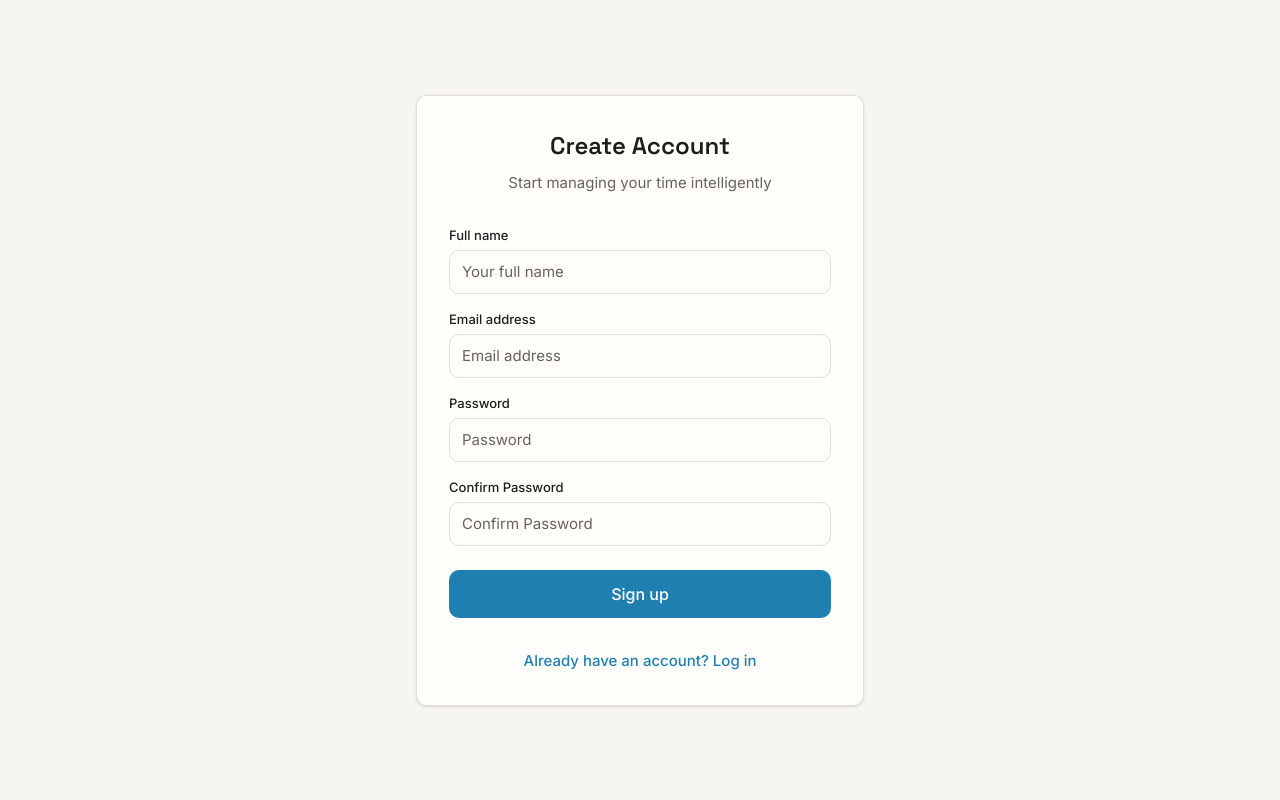
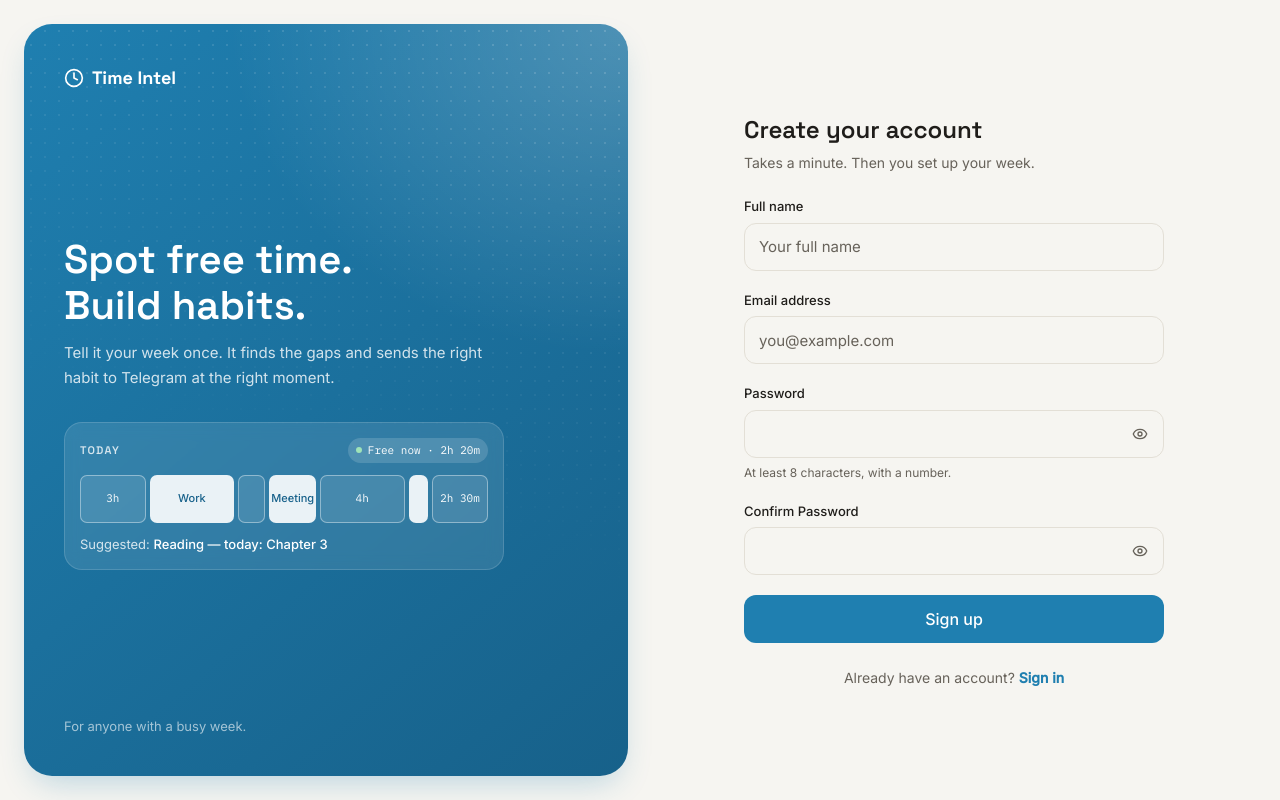
Before and after one commit to ismaeeeelshaikh/Smart-Habit-Tracker, a React (Vite) app in the folder frontend/: page /signup in a window 1280 px wide. Built offline with nearby package versions, Linux system fonts and the light colour scheme; no server answers.

Commit message:
sign up and sign in page fixed

```diff
--- /dev/null
+++ b/frontend/src/components/auth/AuthLayout.tsx
@@ -0,0 +1,110 @@
+import { useState } from 'react';
+import type { InputHTMLAttributes, ReactNode } from 'react';
+import { Clock, Eye, EyeOff } from 'lucide-react';
+
+export const authInput =
+    'block w-full h-12 rounded-[12px] border border-[var(--color-border)] bg-[var(--color-bg)] px-3.5 text-[15px] text-[var(--color-ink)] placeholder:text-[var(--color-ink-muted)] transition-colors focus-visible:outline-none focus-visible:border-[var(--color-free)] focus-visible:ring-[3px] focus-visible:ring-[var(--color-free-tint)]';
+
+export const authLabel = 'block text-[13px] font-medium text-[var(--color-ink)] mb-1.5';
+
+/** A password field with a show / hide toggle, so a typo can be caught on a phone. */
+export const PasswordInput = (props: InputHTMLAttributes<HTMLInputElement>) => {
+    const [visible, setVisible] = useState(false);
+    return (
+        <div className="relative">
+            <input {...props} type={visible ? 'text' : 'password'} className={`${authInput} pr-12`} />
+            <button
+                type="button"
+                onClick={() => setVisible((v) => !v)}
+                aria-label={visible ? 'Hide password' : 'Show password'}
+                aria-pressed={visible}
+                className="absolute inset-y-0 right-1 my-auto grid h-10 w-10 place-items-center rounded-[10px] text-[var(--color-ink-muted)] hover:text-[var(--color-ink)] focus-visible:outline-none focus-visible:ring-2 focus-visible:ring-[var(--color-free)]"
+            >
+                {visible ? <EyeOff aria-hidden="true" className="h-4 w-4" /> : <Eye aria-hidden="true" className="h-4 w-4" />}
+            </button>
+        </div>
+    );
+};
+
+/** A day at a glance, drawn the way the app draws it: busy solid, free open. */
+const MiniDay = () => {
+    const segments: { kind: 'busy' | 'free'; grow: number; label?: string }[] = [
+        { kind: 'free', grow: 3, label: '3h' },
+        { kind: 'busy', grow: 4, label: 'Work' },
+        { kind: 'free', grow: 1 },
+        { kind: 'busy', grow: 2, label: 'Meeting' },
+        { kind: 'free', grow: 4, label: '4h' },
+        { kind: 'busy', grow: 0.6 },
+        { kind: 'free', grow: 2.5, label: '2h 30m' },
+    ];
+    return (
+        <div aria-hidden="true" className="rounded-[18px] bg-white/10 p-4 ring-1 ring-inset ring-white/15 backdrop-blur-sm">
+            <div className="flex items-center justify-between">
+                <span className="font-display text-[11px] font-semibold uppercase tracking-[0.12em] text-white/80">Today</span>
+                <span className="inline-flex items-center gap-1.5 rounded-full bg-white/15 px-2 py-1 font-mono text-[11px] text-white">
+                    <span className="h-1.5 w-1.5 rounded-full bg-[#9FE3B8]" />
+                    Free now · 2h 20m
+                </span>
+            </div>
+            <div className="mt-3 flex h-12 gap-1">
+                {segments.map((s, i) => (
+                    <span
+                        key={i}
+                        style={{ flexGrow: s.grow }}
+                        className={
+                            s.kind === 'busy'
+                                ? 'grid basis-0 place-items-center overflow-hidden rounded-[7px] bg-white/90 px-1 text-[11px] font-medium text-[var(--color-hero-to)]'
+                                : 'grid basis-0 place-items-center overflow-hidden rounded-[7px] bg-white/10 px-1 font-mono text-[11px] text-white ring-1 ring-inset ring-white/40'
+                        }
+                    >
+                        <span className="truncate">{s.label}</span>
+                    </span>
+                ))}
+            </div>
+            <p className="mt-3 text-[13px] text-white/80">
+                Suggested: <span className="font-medium text-white">Reading — today: Chapter 3</span>
+            </p>
+        </div>
+    );
+};
+
+const Wordmark = () => (
+    <span className="inline-flex items-center gap-2 font-display text-[18px] font-bold text-white">
+        <Clock className="h-5 w-5" aria-hidden="true" />
+        Time Intel
+    </span>
+);
+
+/**
+ * The frame for sign in and sign up: the product's promise on one side (on top
+ * on a phone), the form on the other.
+ */
+export const AuthLayout = ({ title, subtitle, children }: { title: string; subtitle: string; children: ReactNode }) => (
+    <div className="min-h-screen bg-[var(--color-bg)] lg:grid lg:grid-cols-[minmax(0,1fr)_minmax(0,1fr)] lg:gap-6 lg:p-6">
+        {/* Brand: a strip on phones, a full panel on wide screens. */}
+        <aside className="hero-surface rounded-b-[28px] px-5 pb-16 pt-8 lg:flex lg:flex-col lg:justify-between lg:rounded-[28px] lg:p-10">
+            <Wordmark />
+            <div className="mt-6 max-w-[440px] lg:mt-0">
+                <h1 className="font-display text-[28px] font-semibold leading-[1.15] text-balance lg:text-[40px]">
+                    Spot free time. Build habits.
+                </h1>
+                <p className="mt-3 text-[15px] leading-relaxed text-white/80">
+                    Tell it your week once. It finds the gaps and sends the right habit to Telegram at the right
+                    moment.
+                </p>
+                <div className="mt-8 hidden lg:block">
+                    <MiniDay />
+                </div>
+            </div>
+            <p className="hidden text-[13px] text-white/60 lg:block">For anyone with a busy week.</p>
+        </aside>
+
+        <main className="-mt-10 px-4 pb-10 lg:mt-0 lg:grid lg:place-items-center lg:p-0">
+            <div className="mx-auto w-full max-w-[420px] rounded-[20px] border border-[var(--color-border)] bg-[var(--color-surface)] p-5 shadow-[0_10px_30px_-18px_rgb(0_0_0/0.35)] sm:p-7 lg:border-0 lg:bg-transparent lg:p-0 lg:shadow-none">
+                <h2 className="font-display text-[24px] font-semibold text-[var(--color-ink)]">{title}</h2>
+                <p className="mt-1 text-[14px] text-[var(--color-ink-muted)]">{subtitle}</p>
+                <div className="mt-6">{children}</div>
+            </div>
+        </main>
+    </div>
+);
--- a/frontend/src/components/goals/SuggestGoals.tsx
+++ b/frontend/src/components/goals/SuggestGoals.tsx
@@ -86,7 +86,7 @@ export const SuggestGoals: React.FC<SuggestGoalsProps> = ({ onAdd }) => {
                 autoComplete="off"
                 value={about}
                 onChange={(e) => setAbout(e.target.value)}
-                placeholder="Optional: final year IT student, placements coming up, want to stay fit…"
+                placeholder="Optional: a little about you — busy job, want to read more, stay fit…"
                 rows={2}
                 maxLength={500}
                 className="w-full rounded-[12px] border border-[var(--color-border)] bg-[var(--color-bg)] px-3 py-2.5 text-[15px] leading-relaxed text-[var(--color-ink)] placeholder-[var(--color-ink-muted)] outline-none focus-visible:border-[var(--color-free)] focus-visible:ring-[3px] focus-visible:ring-[var(--color-free-tint)]"
--- a/frontend/src/components/schedule/QuietDays.tsx
+++ b/frontend/src/components/schedule/QuietDays.tsx
@@ -147,7 +147,7 @@ export const QuietDays: React.FC<QuietDaysProps> = ({ quietDays, onChangeQuietDa
                 <div>
                     <h2 className="font-display font-semibold text-[17px] leading-tight text-[var(--color-ink)]">Quiet days</h2>
                     <p className="text-[13px] text-[var(--color-ink-muted)] mt-1 leading-snug">
-                        No lecture warnings and no suggestions on these days. Reminders you set yourself still
+                        No schedule warnings and no suggestions on these days. Reminders you set yourself still
                         arrive.
                     </p>
                 </div>
--- a/frontend/src/components/schedule/ScheduleForm.tsx
+++ b/frontend/src/components/schedule/ScheduleForm.tsx
@@ -106,7 +106,7 @@ export const ScheduleForm: React.FC<ScheduleFormProps> = ({
         <form onSubmit={handleSubmit} className="flex flex-col gap-4 p-4 border border-border bg-card rounded-lg mt-2">
             <div className="flex flex-col gap-1.5">
                 <label className="text-sm font-medium text-foreground" htmlFor="block-label">
-                    {isWholeDay ? 'What is this day? (e.g. Diwali, Rest day)' : 'Label (e.g. College, Gym)'}
+                    {isWholeDay ? 'What is this day? (e.g. Diwali, Rest day)' : 'Label (e.g. Work, Gym)'}
                 </label>
                 <Input
                     id="block-label"
--- a/frontend/src/pages/Login.tsx
+++ b/frontend/src/pages/Login.tsx
@@ -2,6 +2,7 @@ import React, { useState } from 'react';
 import { useNavigate, Link } from 'react-router-dom';
 import { useAuth } from '../contexts/AuthContext';
 import { Button } from '../components/ui/Button';
+import { AuthLayout, PasswordInput, authInput, authLabel } from '../components/auth/AuthLayout';
 import { apiUrl } from '../api';
 
 export const Login: React.FC = () => {
@@ -41,61 +42,54 @@ export const Login: React.FC = () => {
     };
 
     return (
-        <div className="flex min-h-screen items-center justify-center bg-[var(--color-bg)] p-4">
-            <div className="w-full max-w-md space-y-8 rounded-[10px] bg-[var(--color-surface)] p-8 shadow-sm border border-[var(--color-border)]">
-                <div className="text-center">
-                    <h2 className="text-[24px] font-display font-semibold text-[var(--color-ink)]">Sign in</h2>
-                    <p className="mt-2 text-[15px] font-inter text-[var(--color-ink-muted)]">Welcome back to Personal Time Intelligence</p>
-                </div>
-
-                <form className="mt-8 space-y-6" onSubmit={handleSubmit}>
+        <AuthLayout title="Welcome back" subtitle="Sign in to see today's free time.">
+            <form className="space-y-5" onSubmit={handleSubmit}>
                 {error && (
-                        <div className="rounded-[10px] bg-[var(--color-warning-bg)] p-4 text-[13px] text-[var(--color-ink)] border border-[var(--color-border)] font-medium">
+                    <div role="alert" className="rounded-[12px] bg-[var(--color-warning-bg)] px-4 py-3 text-[14px] font-medium text-[var(--color-ink)]">
                         {error}
                     </div>
                 )}
 
-                    <div className="space-y-4">
                 <div>
-                            <label className="block text-[13px] font-medium text-[var(--color-ink)] mb-1" htmlFor="email">Email address</label>
+                    <label className={authLabel} htmlFor="email">Email address</label>
                     <input
                         id="email"
                         type="email"
+                        autoComplete="email"
                         required
                         value={email}
                         onChange={(e) => setEmail(e.target.value)}
-                                className="block w-full rounded-[10px] border border-[var(--color-border)] bg-[var(--color-surface)] py-[10px] px-3 text-[var(--color-ink)] placeholder:text-[var(--color-ink-muted)] focus:outline-none focus:ring-2 focus:ring-[var(--color-free)] sm:text-[15px]"
-                                placeholder="Email address"
+                        className={authInput}
+                        placeholder="you@example.com"
                     />
                 </div>
                 <div>
-                            <label className="block text-[13px] font-medium text-[var(--color-ink)] mb-1" htmlFor="password">Password</label>
-                            <input
+                    <div className="mb-1.5 flex items-baseline justify-between">
+                        <label className="text-[13px] font-medium text-[var(--color-ink)]" htmlFor="password">Password</label>
+                        <span title="Coming soon" className="text-[12px] text-[var(--color-ink-muted)] opacity-60">
+                            Forgot password?
+                        </span>
+                    </div>
+                    <PasswordInput
                         id="password"
-                                type="password"
+                        autoComplete="current-password"
                         required
                         value={password}
                         onChange={(e) => setPassword(e.target.value)}
-                                className="block w-full rounded-[10px] border border-[var(--color-border)] bg-[var(--color-surface)] py-[10px] px-3 text-[var(--color-ink)] placeholder:text-[var(--color-ink-muted)] focus:outline-none focus:ring-2 focus:ring-[var(--color-free)] sm:text-[15px]"
-                                placeholder="Password"
                     />
                 </div>
-                    </div>
 
-                    <Button type="submit" className="w-full" disabled={isSubmitting}>
+                <Button type="submit" className="w-full h-12 rounded-[12px]" disabled={isSubmitting}>
                     {isSubmitting ? 'Signing in…' : 'Sign in'}
                 </Button>
             </form>
 
-                <div className="text-center text-[15px] space-y-3 flex flex-col">
-                    <Link to="/signup" className="font-medium text-[var(--color-free)] hover:brightness-90 transition-all">
-                        Don't have an account? Sign up
+            <p className="mt-6 text-center text-[14px] text-[var(--color-ink-muted)]">
+                New here?{' '}
+                <Link to="/signup" className="font-semibold text-[var(--color-free)] hover:brightness-90">
+                    Create an account
                 </Link>
-                    <span title="Coming soon" className="font-medium text-[var(--color-ink-muted)] opacity-50 cursor-not-allowed pointer-events-none text-[13px]">
-                        Forgot password?
-                    </span>
-                </div>
-            </div>
-        </div>
+            </p>
+        </AuthLayout>
     );
 };
--- a/frontend/src/pages/Signup.tsx
+++ b/frontend/src/pages/Signup.tsx
@@ -2,6 +2,7 @@ import React, { useState } from 'react';
 import { useNavigate, Link } from 'react-router-dom';
 import { useAuth } from '../contexts/AuthContext';
 import { Button } from '../components/ui/Button';
+import { AuthLayout, PasswordInput, authInput, authLabel } from '../components/auth/AuthLayout';
 import { apiUrl } from '../api';
 
 export const Signup: React.FC = () => {
@@ -107,24 +108,20 @@ export const Signup: React.FC = () => {
         }
     };
 
+    const fieldError = (message: string) =>
+        message ? <p className="mt-1.5 text-[13px] text-[var(--color-error)]">{message}</p> : null;
+
     return (
-        <div className="flex min-h-screen items-center justify-center bg-[var(--color-bg)] p-4">
-            <div className="w-full max-w-md space-y-8 rounded-[10px] bg-[var(--color-surface)] p-8 shadow-sm border border-[var(--color-border)]">
-                <div className="text-center">
-                    <h2 className="text-[24px] font-display font-semibold text-[var(--color-ink)]">Create Account</h2>
-                    <p className="mt-2 text-[15px] font-inter text-[var(--color-ink-muted)]">Start managing your time intelligently</p>
-                </div>
-
-                <form className="mt-8 space-y-6" onSubmit={handleSubmit}>
+        <AuthLayout title="Create your account" subtitle="Takes a minute. Then you set up your week.">
+            <form className="space-y-5" onSubmit={handleSubmit}>
                 {error && (
-                        <div className="rounded-[10px] bg-[var(--color-warning-bg)] p-4 text-[13px] text-[var(--color-ink)] border border-[var(--color-border)] font-medium">
+                    <div role="alert" className="rounded-[12px] bg-[var(--color-warning-bg)] px-4 py-3 text-[14px] font-medium text-[var(--color-ink)]">
                         {error}
                     </div>
                 )}
 
-                    <div className="space-y-4">
                 <div>
-                            <label className="block text-[13px] font-medium text-[var(--color-ink)] mb-1" htmlFor="full-name">Full name</label>
+                    <label className={authLabel} htmlFor="full-name">Full name</label>
                     <input
                         id="full-name"
                         type="text"
@@ -134,66 +131,68 @@ export const Signup: React.FC = () => {
                         value={fullName}
                         onChange={(e) => { setFullName(e.target.value); setNameError(''); }}
                         onBlur={() => fullName && validateName()}
-                                className="block w-full rounded-[10px] border border-[var(--color-border)] bg-[var(--color-surface)] py-[10px] px-3 text-[var(--color-ink)] placeholder:text-[var(--color-ink-muted)] focus:outline-none focus:ring-2 focus:ring-[var(--color-free)] sm:text-[15px]"
+                        className={authInput}
                         placeholder="Your full name"
                     />
-                            {nameError && <p className="mt-1 text-[13px] text-[var(--color-error)]">{nameError}</p>}
+                    {fieldError(nameError)}
                 </div>
                 <div>
-                            <label className="block text-[13px] font-medium text-[var(--color-ink)] mb-1" htmlFor="email">Email address</label>
+                    <label className={authLabel} htmlFor="email">Email address</label>
                     <input
                         id="email"
                         type="email"
+                        autoComplete="email"
                         required
                         value={email}
                         onChange={(e) => { setEmail(e.target.value); setEmailError(''); }}
                         onBlur={validateEmail}
-                                className="block w-full rounded-[10px] border border-[var(--color-border)] bg-[var(--color-surface)] py-[10px] px-3 text-[var(--color-ink)] placeholder:text-[var(--color-ink-muted)] focus:outline-none focus:ring-2 focus:ring-[var(--color-free)] sm:text-[15px]"
-                                placeholder="Email address"
+                        className={authInput}
+                        placeholder="you@example.com"
                     />
-                            {emailError && <p className="mt-1 text-[13px] text-[var(--color-error)]">{emailError}</p>}
+                    {fieldError(emailError)}
                 </div>
                 <div>
-                            <label className="block text-[13px] font-medium text-[var(--color-ink)] mb-1" htmlFor="password">Password</label>
-                            <input
+                    <label className={authLabel} htmlFor="password">Password</label>
+                    <PasswordInput
                         id="password"
-                                type="password"
+                        autoComplete="new-password"
                         required
                         value={password}
                         onChange={(e) => { setPassword(e.target.value); setPasswordError(''); }}
                         onBlur={validatePassword}
-                                className="block w-full rounded-[10px] border border-[var(--color-border)] bg-[var(--color-surface)] py-[10px] px-3 text-[var(--color-ink)] placeholder:text-[var(--color-ink-muted)] focus:outline-none focus:ring-2 focus:ring-[var(--color-free)] sm:text-[15px]"
-                                placeholder="Password"
                     />
-                            {passwordError && <p className="mt-1 text-[13px] text-[var(--color-error)]">{passwordError}</p>}
+                    {passwordError ? (
+                        fieldError(passwordError)
+                    ) : (
+                        <p className="mt-1.5 text-[12px] text-[var(--color-ink-muted)]">
+                            At least 8 characters, with a number.
+                        </p>
+                    )}
                 </div>
                 <div>
-                            <label className="block text-[13px] font-medium text-[var(--color-ink)] mb-1" htmlFor="confirm-password">Confirm Password</label>
-                            <input
+                    <label className={authLabel} htmlFor="confirm-password">Confirm Password</label>
+                    <PasswordInput
                         id="confirm-password"
-                                type="password"
+                        autoComplete="new-password"
                         required
                         value={confirmPassword}
                         onChange={(e) => { setConfirmPassword(e.target.value); setConfirmPasswordError(''); }}
                         onBlur={validateConfirmPassword}
-                                className="block w-full rounded-[10px] border border-[var(--color-border)] bg-[var(--color-surface)] py-[10px] px-3 text-[var(--color-ink)] placeholder:text-[var(--color-ink-muted)] focus:outline-none focus:ring-2 focus:ring-[var(--color-free)] sm:text-[15px]"
-                                placeholder="Confirm Password"
                     />
-                            {confirmPasswordError && <p className="mt-1 text-[13px] text-[var(--color-error)]">{confirmPasswordError}</p>}
-                        </div>
+                    {fieldError(confirmPasswordError)}
                 </div>
 
-                    <Button type="submit" className="w-full" disabled={isSubmitting}>
+                <Button type="submit" className="w-full h-12 rounded-[12px]" disabled={isSubmitting}>
                     {isSubmitting ? 'Creating account…' : 'Sign up'}
                 </Button>
             </form>
 
-                <div className="text-center text-[15px]">
-                    <Link to="/login" className="font-medium text-[var(--color-free)] hover:brightness-90 transition-all">
-                        Already have an account? Log in
+            <p className="mt-6 text-center text-[14px] text-[var(--color-ink-muted)]">
+                Already have an account?{' '}
+                <Link to="/login" className="font-semibold text-[var(--color-free)] hover:brightness-90">
+                    Sign in
                 </Link>
-                </div>
-            </div>
-        </div>
+            </p>
+        </AuthLayout>
     );
 };
```
Also changed, not shown: frontend/src/components/schedule/DescribeWeek.tsx (+4 -4 lines), 2 other files (tests, documents, lock files or other folders). Lines whose indentation alone changed are shown as unchanged.
